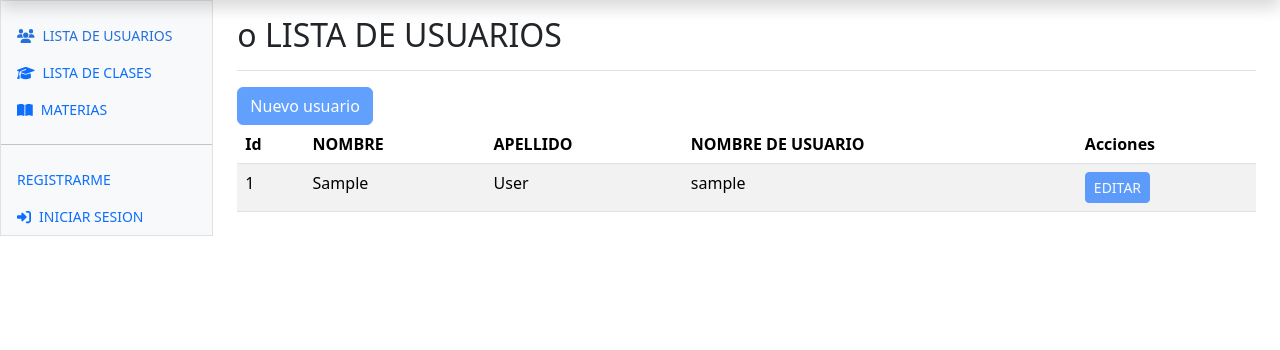
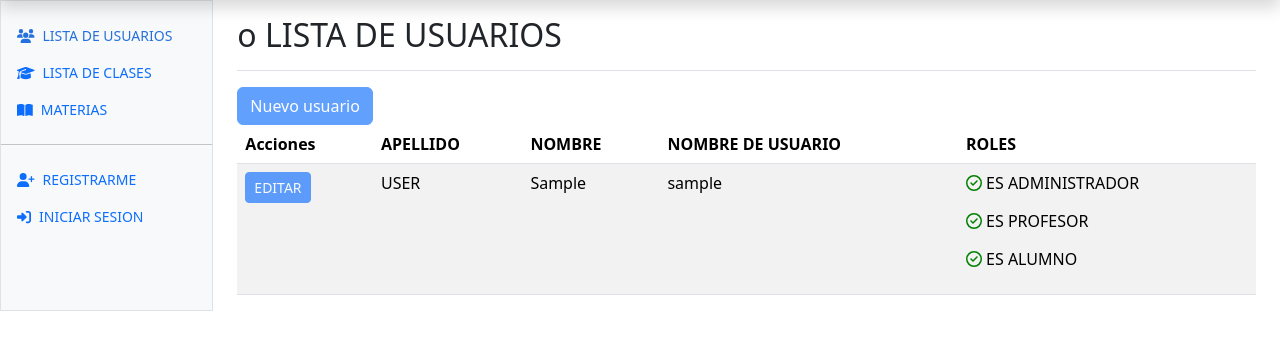
Before and after one commit to lucasibaniez/asistencia-alumnos, a Django app: page /usuarios/listar-todos/ in a window 1280 px wide. Shown: the part 48-398 px from the top of the page. Run offline with Django 5.2, Linux system fonts and the light colour scheme; tables that the repository leaves empty hold one stand-in row (values such as "Sample post").

Commit message:
agregamos nuevos campos para roles

```diff
--- a/asistencia_alumnos/apps/usuarios/models.py
+++ b/asistencia_alumnos/apps/usuarios/models.py
@@ -5,5 +5,10 @@ from django.db import models
 class Usuario(AbstractUser):
     biografia = models.CharField(max_length=255, null=True, blank=True)
 
+    es_profesor=models.BooleanField(default=False)
+    es_alumno=models.BooleanField(default=True)
+    es_admin=models.BooleanField(default=False)
+
+
     def __str__(self):
         return f"{self.last_name}, {self.first_name} ({self.username})"
--- a/asistencia_alumnos/apps/usuarios/views.py
+++ b/asistencia_alumnos/apps/usuarios/views.py
@@ -22,7 +22,7 @@ class ListarUsuarios(ListView):
     template_name='usuarios/listar_todos.html'
     model = Usuario
     context_object_name = 'usuarios'
-    paginate_by = 2
+    paginate_by = 20
 
     def get_context_data(self, **kwargs):
         ctx = super(ListarUsuarios, self).get_context_data(**kwargs)
--- a/asistencia_alumnos/templates/base/barra_navegacion.html
+++ b/asistencia_alumnos/templates/base/barra_navegacion.html
@@ -35,7 +35,7 @@
             <li class="nav-item">
                 <a class="nav-link d-flex align-items-center gap-2" href="{% url 'registrarme' %}">
 
-                    REGISTRARME
+                    <i class="fas fa-user-plus"></i> REGISTRARME
                 </a>
             </li>
         {% endif %}
--- a/asistencia_alumnos/templates/usuarios/listar_todos.html
+++ b/asistencia_alumnos/templates/usuarios/listar_todos.html
@@ -15,11 +15,12 @@
 			<table class="table table-striped">
 				<thead>
 					<tr>
-						<th>Id</th>
+						<th>Acciones</th>
+						<th scope="col">APELLIDO</th>
 						<th scope="col">NOMBRE</th>
-						<th scope="col">APELLIDO</th>
 						<th>NOMBRE DE USUARIO</th>
-						<th>Acciones</th>
+						<th>ROLES</th>
+
 					</tr>
 				</thead>
 				<tbody>
@@ -29,13 +30,33 @@
 
 
 						<tr>
-							<td>{{usuario.id}}</td>
-							<td>{{usuario.first_name}}</td>
-							<td>{{usuario.last_name}}</td>
-							<td>{{usuario.username}}</td>
 							<td>
 								<a href="" class="btn btn-primary btn-sm disabled">EDITAR</a>
 							</td>
+							<td>{{usuario.last_name|upper}}</td>
+							<td>{{usuario.first_name|title}}</td>
+							<td>{{usuario.username}}</td>
+							<td>
+								{% if usuario.es_admin %}
+									<p><i class="far fa-check-circle" style="color: green"></i> ES ADMINISTRADOR</p>
+								{% else %}
+									<p><i class="far fa-times-circle" style="color: red"></i> NO ES ADMINISTRADOR</p>
+								{% endif %}
+
+
+								{% if usuario.es_profesor %}
+									<p><i class="far fa-check-circle" style="color: green"></i> ES PROFESOR</p>
+								{% else %}
+									<p><i class="far fa-times-circle" style="color: red"></i> NO ES PROFESOR</p>
+								{% endif %}
+
+								{% if usuario.es_alumno %}
+									<p><i class="far fa-check-circle" style="color: green"></i> ES ALUMNO</p>
+								{% else %}
+									<p><i class="far fa-times-circle" style="color: red"></i> NO ES ALUMNO</p>
+								{% endif %}
+							</td>
+
 						</tr>
 					{% empty %}
 					<tr>
```
Also changed, not shown: asistencia_alumnos/apps/usuarios/migrations/0003_usuario_es_admin_usuario_es_alumno_and_more.py (added).
